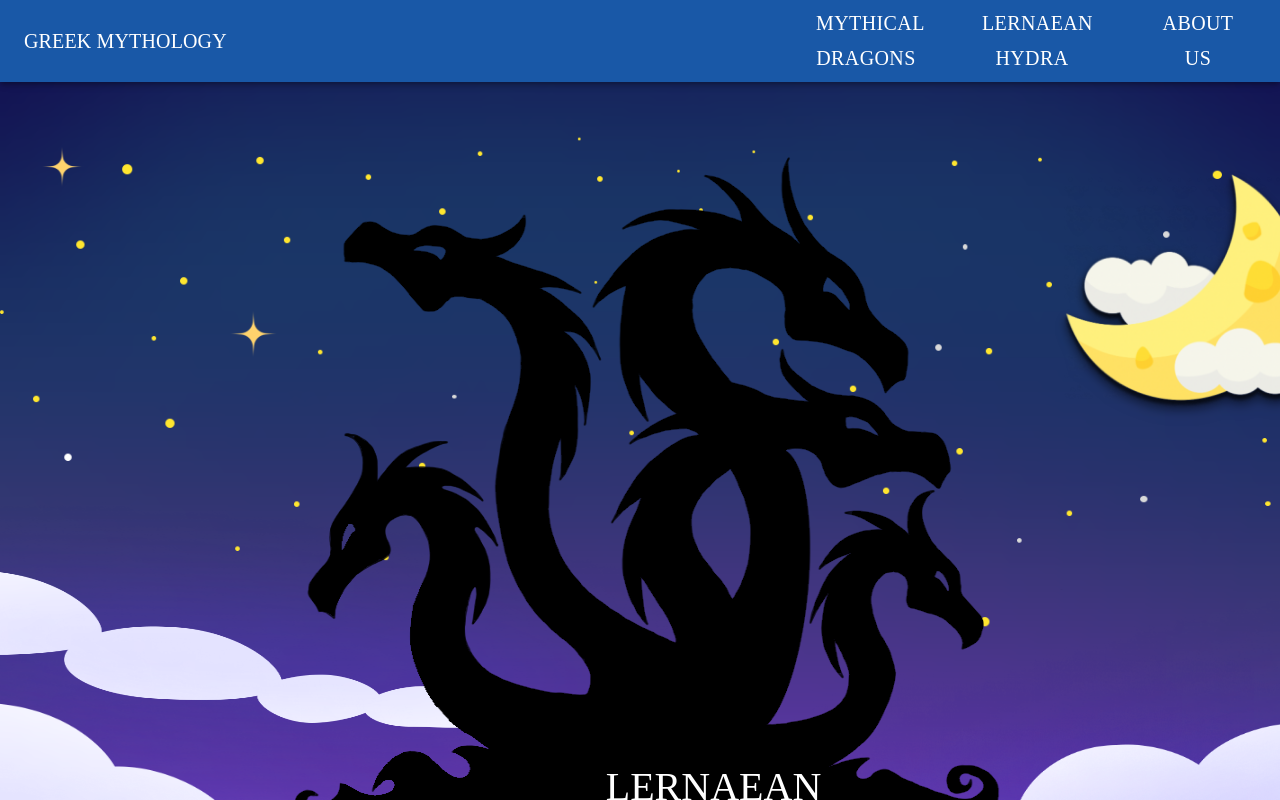
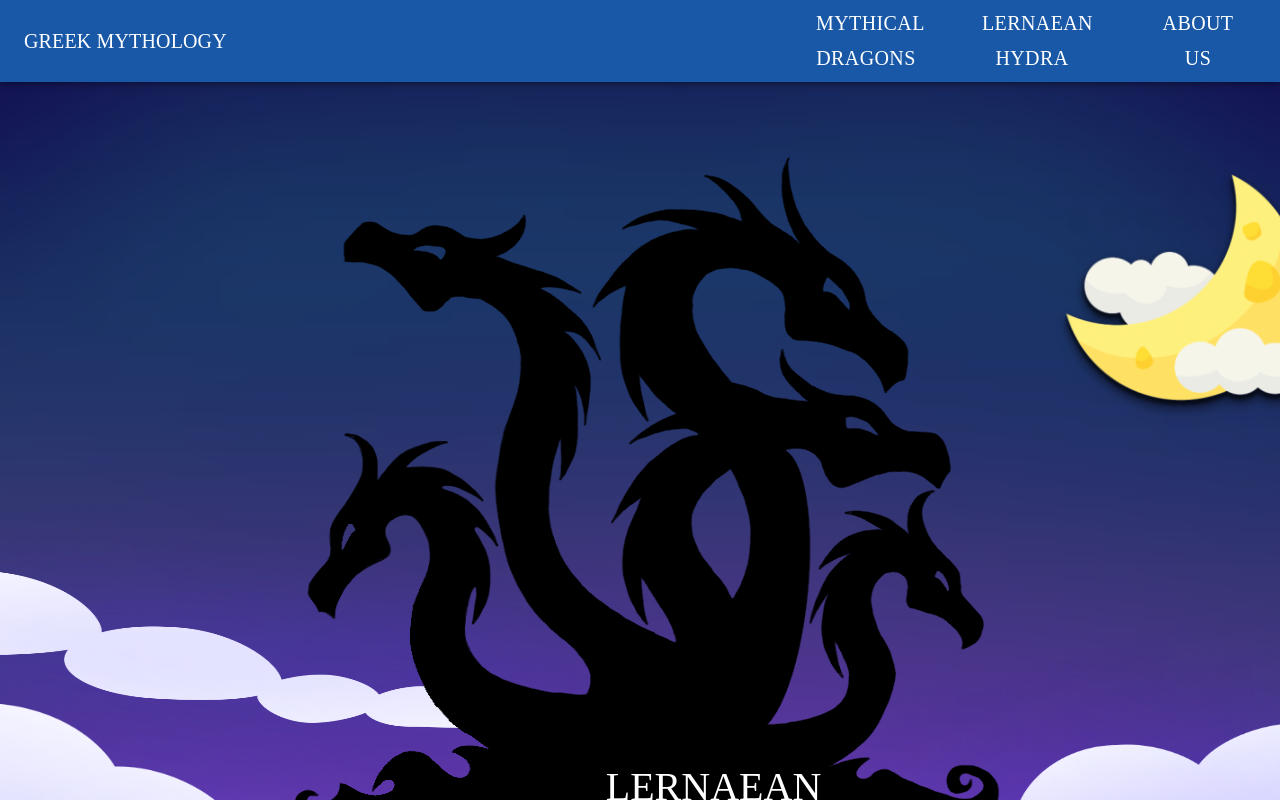
Before and after one commit to Hello-Fennec/G5-Dragon, a React (Create React App) app in the folder greek_dargon/: page / in a window 1280 px wide. Shown: the top 800 px of the page. Built offline with nearby package versions, Linux system fonts and the light colour scheme; a web font is replaced by a local one.

Commit message:
Update App.css

```diff
--- a/greek_dargon/src/App.css
+++ b/greek_dargon/src/App.css
@@ -123,10 +123,9 @@
   position: absolute;
   width: 1415px;
   height: 553px;
-  left: 0px;
+  left: -2000px;
   top: 133px;
   background-image: url(./assets/stars.png);
-
   background-size: 1300px;
   background-repeat: repeat-x
 }
```
